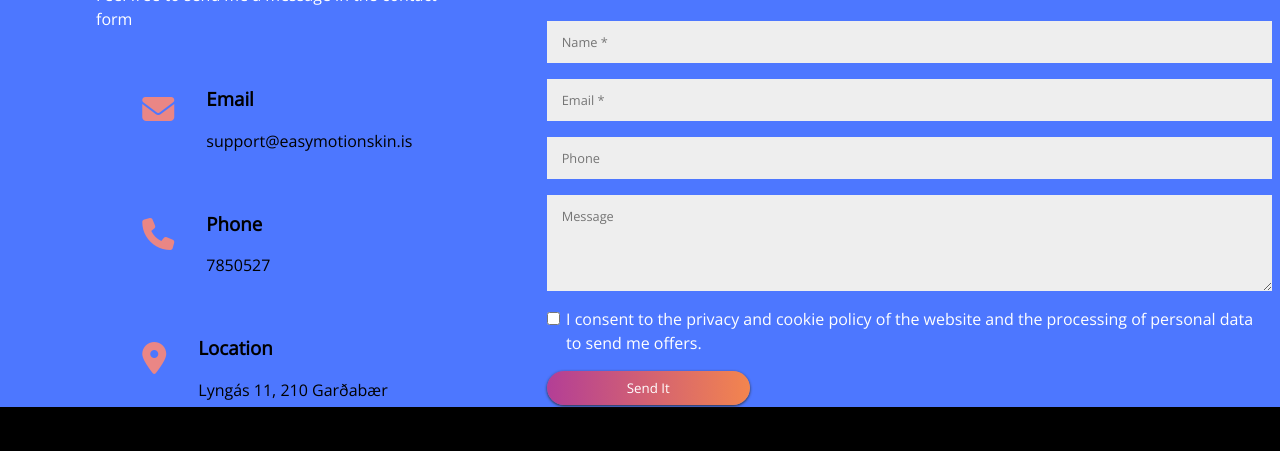
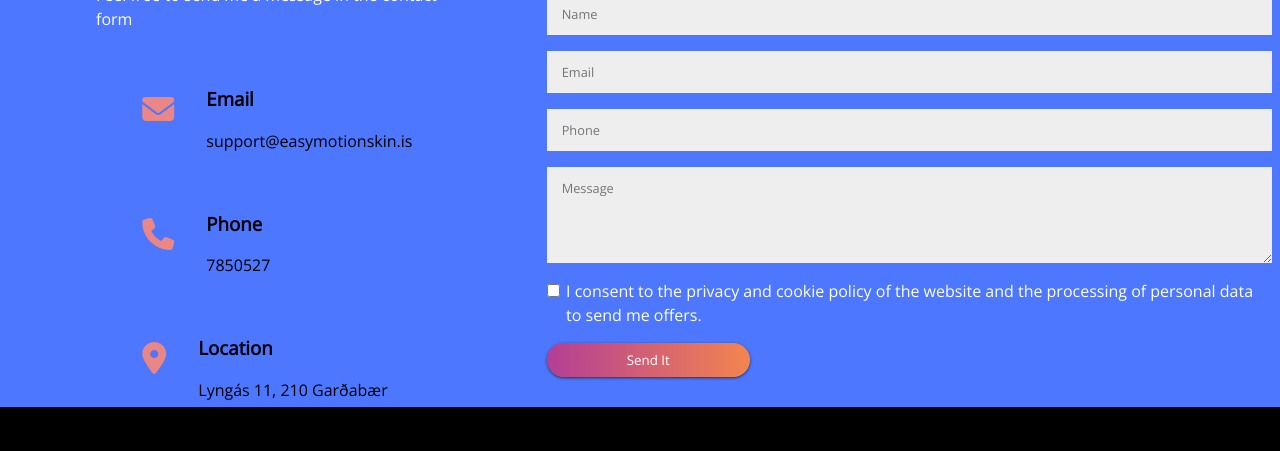
Before and after one commit to Efflerek/Efflerek.github.io, a website: page src/how-ems-works.html in a window 1280 px wide. Shown: the part 4399-4850 px from the top of the page. Drawn offline with nearby package versions, Linux system fonts and the light colour scheme; some packages are replaced by stand-ins of ours; a script that the page names is missing.

```diff
--- a/src/how-ems-works.html
+++ b/src/how-ems-works.html
@@ -330,12 +330,11 @@
                     <a href="#" class="social"><i class="fab fa-google-plus-g"></i></a>
                     <a href="#" class="social"><i class="fab fa-linkedin-in"></i></a>
                 </div>
-                <form id="form" action="#" method="POST">
-                    <p class="text white">*Required</p>
-                    <input type="text" id="name" placeholder="Name *" name="name" required />
-                    <input type="email" id="email" placeholder="Email *" name="email" required />
+                <form id="form2" action="#" method="POST">
+                    <input type="text" id="name" placeholder="Name" name="name"/>
+                    <input type="email" id="email" placeholder="Email" name="email"/>
                     <input type="tel" id="phone" placeholder="Phone" name="phone" />
-                    <textarea rows="4" id="userMessage" placeholder="Message" name="userMessage" required></textarea>
+                    <textarea rows="4" id="userMessage" placeholder="Message" name="userMessage"></textarea>
                     <div class="checkbox">
                         <div class="checkbox-cell">
                             <input type="checkbox" id="privacy-policy" name="privacy-policy" required />
@@ -345,7 +344,7 @@
                         </div>
                     </div>
                     <div class="actions">
-                        <button class="sign-up submit g-recaptcha" data-sitekey="6Lc56bcoAAAAAOcFwapxTrthsqj86QsAn3vtplxt" data-callback="submitForm" data-action="submit" type="submit" name="submit">Send It</button>
+                        <button class="sign-up submit g-recaptcha" data-sitekey="6Lc56bcoAAAAAOcFwapxTrthsqj86QsAn3vtplxt" data-callback="submitForm" data-action="submit" type="button" name="submit">Send It</button>
                     </div>
                 </form>
             </div>
--- a/src/js/script.js
+++ b/src/js/script.js
@@ -85,8 +85,8 @@
   };
 }
 
-// Kod obsługi id="form"
-const myForm = document.getElementById("form");
+// Kod obsługi id="form2"
+const myForm = document.getElementById("form2");
 console.log(myForm);
 const mySubmitButton = myForm.querySelector(".submit");
 console.log(mySubmitButton);
```
